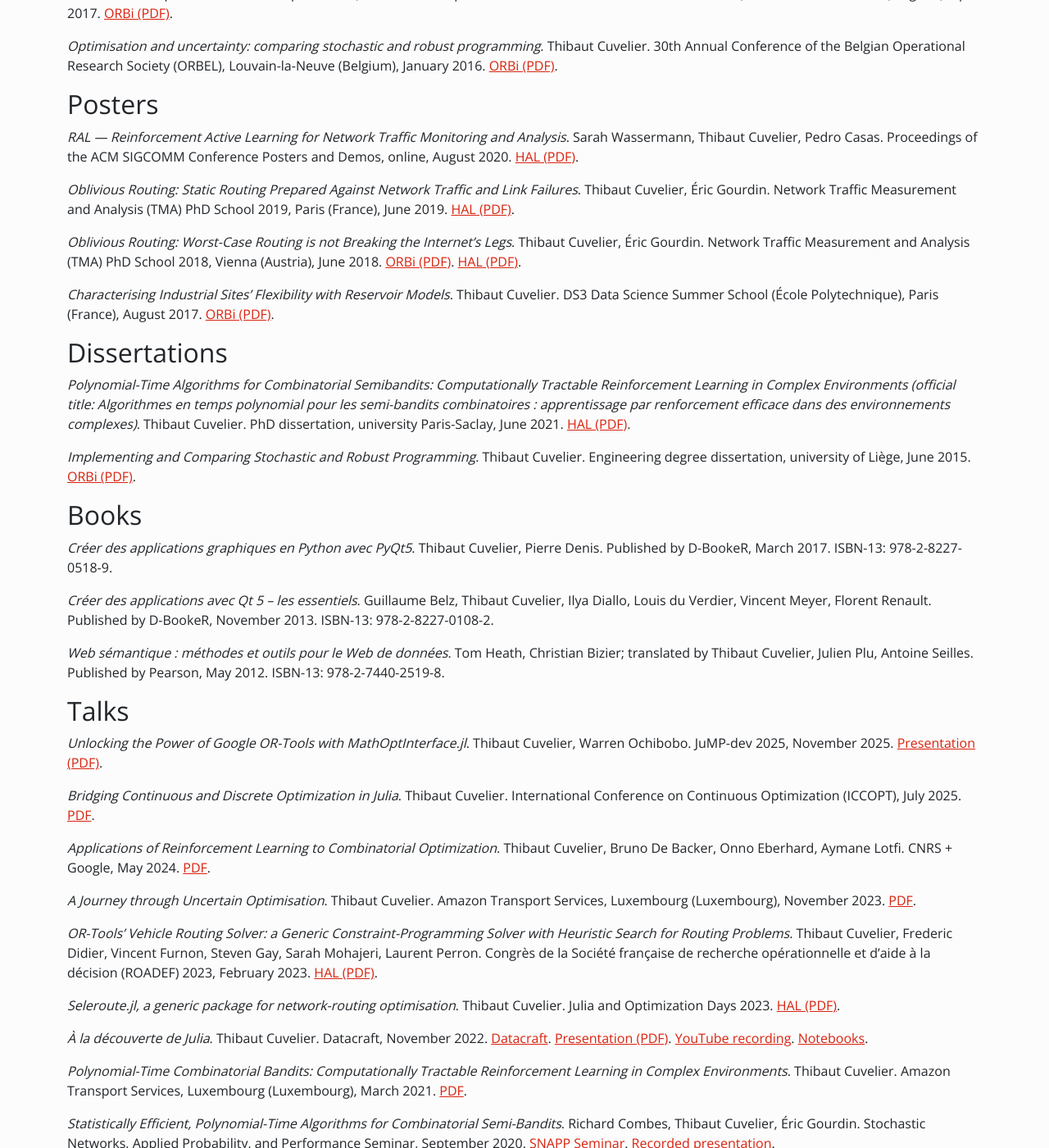
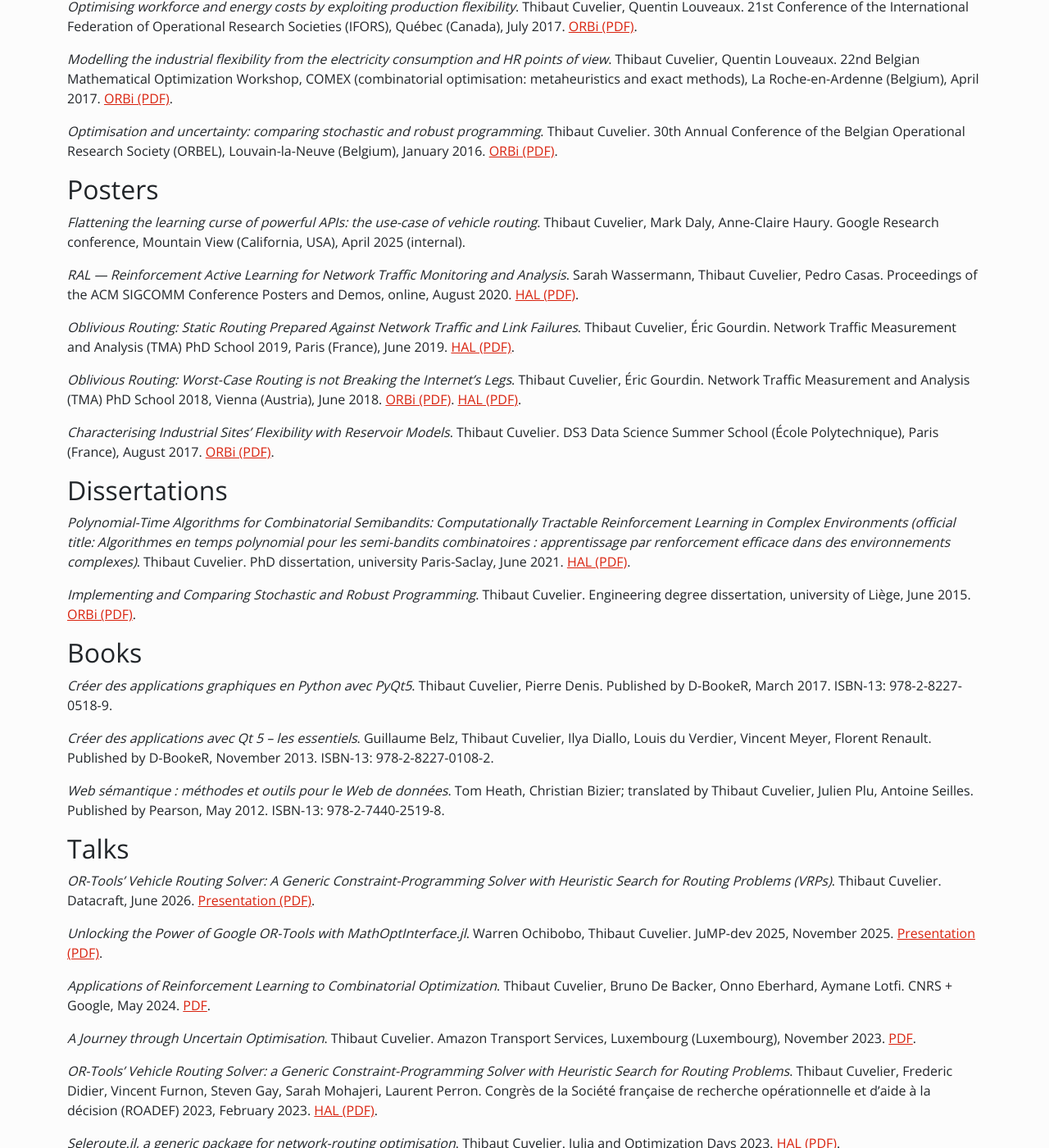
Before and after one commit to dourouc05/dourouc05.github.io, a Jekyll site: the page built from publications.md, in a window 1280 px wide and 1400 px high, scrolled down 1804 px. Shown: the whole window at 82% size. Built offline with Jekyll 4.4.1, drawn with Linux system fonts in a browser that asks for light colours; our own code applies the rules of GitHub Pages for plain Markdown files; some of the changed text lies outside the part shown.

Commit message:
Update publications.

```diff
--- a/_data/articles.yml
+++ b/_data/articles.yml
@@ -5,6 +5,10 @@ rl_or_cnrs2024:
     venue_link:
       name: PDF
       url: /files/rl_or_cnrs2024.pdf
+llm_touropt_grc2025:
+    title: "Flattening the learning curse of powerful APIs: the use-case of vehicle routing"
+    authors: Thibaut Cuvelier, Mark Daly, Anne-Claire Haury
+    venue: Google Research conference, Mountain View (California, USA), April 2025 (internal)
 data_mm_euro2024:
     title: "A Novel Instance Generator for Simulating Middle-Mile Logistics Networks"
     authors: Aymane Lotfi, Petris Matteo, Thibaut Cuvelier, Bruno De Backer, Claudia Archetti
@@ -25,6 +29,16 @@ tpc2025:
     authors: Thibaut Cuvelier, Bruno De Backer
     venue: The Product Crew
 
+glns_icml_2026:
+    title: "Generative Large Neighborhood Search: Scalable Set Cover Optimization via Discrete Diffusion"
+    authors: Achref Jaziri, Thibaut Cuvelier, Bruno De Backer
+    venue: 43rd International Conference on Machine Learning
+    hal: hal-05768398
+sc_jopt_2025:
+    title: "Getting to 1,000x: Solving Large Set-Covering Problems"
+    authors: Bruno De Backer, Thibaut Cuvelier
+    venue: Optimization Days JOPT, May 2025
+
 ortools_datacraft2026:
     title: "OR-Tools' Vehicle Routing Solver: A Generic Constraint-Programming Solver with Heuristic Search for Routing Problems (VRPs)"
     authors: Thibaut Cuvelier
@@ -34,7 +48,7 @@ ortools_datacraft2026:
         url: /files/ortools_datacraft2026.pdf
 ortools_jumpdev2025:
     title: "Unlocking the Power of Google OR-Tools with MathOptInterface.jl"
-    authors: Thibaut Cuvelier, Warren Ochibobo
+    authors: Warren Ochibobo, Thibaut Cuvelier
     venue: JuMP-dev 2025, November 2025
     links:
       - name: Presentation (PDF)
@@ -266,6 +280,10 @@ julia_datacraft2021:
       - name: Notebooks
         url: https://github.com/datacraft-paris/2211-Cuvelier-Julia
 julia_juliacon2021:
+    title: "ConstraintProgrammingExtensions: MathOptInterface gets broader usage"
+    authors: Thibaut Cuvelier
+    venue: JuMP-dev 2021, July 2021
+julia_juliacon2021:
     title: "ConstraintProgrammingExtensions.jl: An MOI/JuMP extension for constraint programming"
     authors: Thibaut Cuvelier
     venue: JuliaCon 2021, July 2021
--- a/publications.md
+++ b/publications.md
@@ -17,6 +17,8 @@ permalink: publications
 
 ## Conference articles {#conference}
 
+{% include reference.md key='glns_icml_2026' %}
+
 {% include reference.md key='bandits_alt21' %}
 
 {% include reference.md key='bandits_sigmetrics2021_abstract' %}
@@ -32,6 +34,8 @@ permalink: publications
 {% include reference.md key='netperftrace_bigdama2017' %}
 
 ## Abstracts {#abstract}
+
+{% include reference.md key='sc_jopt_2025' %}
 
 {% include reference.md key='ortools_juliaconparis2025' %}
 
@@ -61,6 +65,8 @@ permalink: publications
 
 ## Posters {#poster}
 
+{% include reference.md key='llm_touropt_grc2025' %}
+
 {% include reference.md key='ral_sigcomm2020' %}
 
 {% include reference.md key='routing_tma2019' %}
@@ -85,9 +91,9 @@ permalink: publications
 
 ## Talks {#talk}
 
+{% include reference.md key='ortools_datacraft2026' %}
+
 {% include reference.md key='ortools_jumpdev2025' %}
-
-{% include reference.md key='julia_cp_iccopt2025' %}
 
 {% include reference.md key='rl_or_cnrs2024' %}
 
@@ -108,3 +114,7 @@ permalink: publications
 {% include reference.md key='julia_ieee2017' %}
 
 {% include reference.md key='julia_geeks2017' %}
+
+## Invited talks
+
+{% include reference.md key='julia_cp_iccopt2025' %}
```
Also changed, not shown: posters.md (+2 -0 lines), talks.md (+3 -1 lines).
